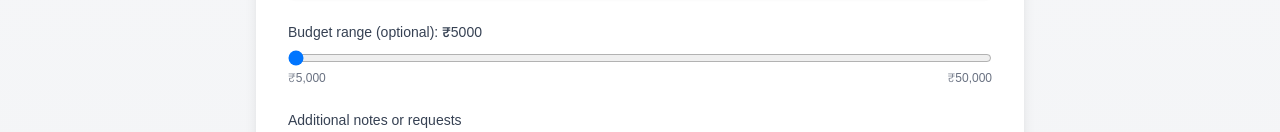
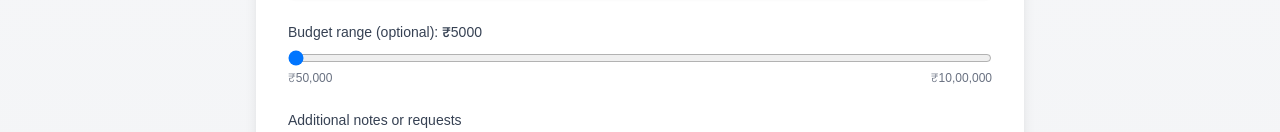
Before and after one commit to Mayank-StyledGenie/StylTaraStudiosIndia, a Next.js app: page /forms/PhotoshootStylingandManagement in a window 1280 px wide. Shown: the part 934-1066 px from the top of the page. Built offline with nearby package versions, Linux system fonts and the light colour scheme.

Commit message:
Update PhotoshootStylingManagement.tsx

```diff
--- a/src/components/pages/forms/PhotoshootStylingManagement.tsx
+++ b/src/components/pages/forms/PhotoshootStylingManagement.tsx
@@ -601,16 +601,16 @@ const PhotoshootStylingManagementForm = () => {
                 type="range"
                 id="budgetRange"
                 name="budgetRange"
-                min="5000"
-                max="50000"
-                step="1000"
+                min="50000"
+                max="1000000"
+                step="20000"
                 value={formData.budgetRange}
                 onChange={handleRangeChange}
                 className="mt-2 block w-full"
               />
               <div className="flex justify-between text-xs text-gray-500 mt-1">
-                <span>₹5,000</span>
                 <span>₹50,000</span>
+                <span>₹10,00,000</span>
               </div>
             </div>
 
```
